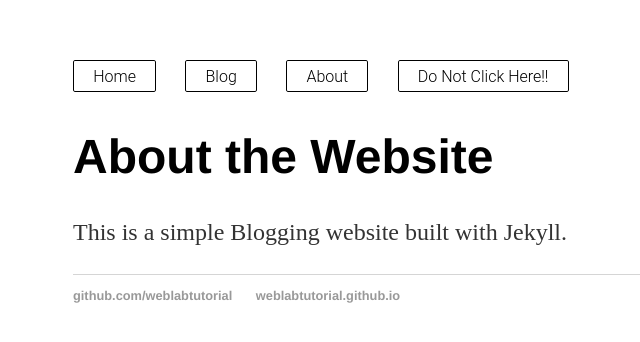
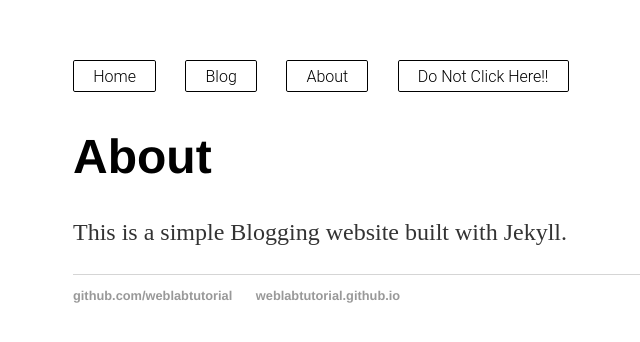
Before and after one commit to AamirNazir11/AamirNazir11.github.io, a Jekyll site: the page built from about/index.html, in a window 1280 px wide. Shown: the top 342 px of the page, without its empty margins (119-759 px from the left). Built offline with Jekyll 4.4.1, drawn with Linux system fonts in a browser that asks for light colours.

Commit message:
updated Index of about tab

```diff
--- a/about/index.html
+++ b/about/index.html
@@ -2,5 +2,5 @@
 layout: default
 title: Web Programming Page
 ---
-<h1>About the Website</h1>
+<h1>About</h1>
 <p>This is a simple Blogging website built with Jekyll.</p>
```
